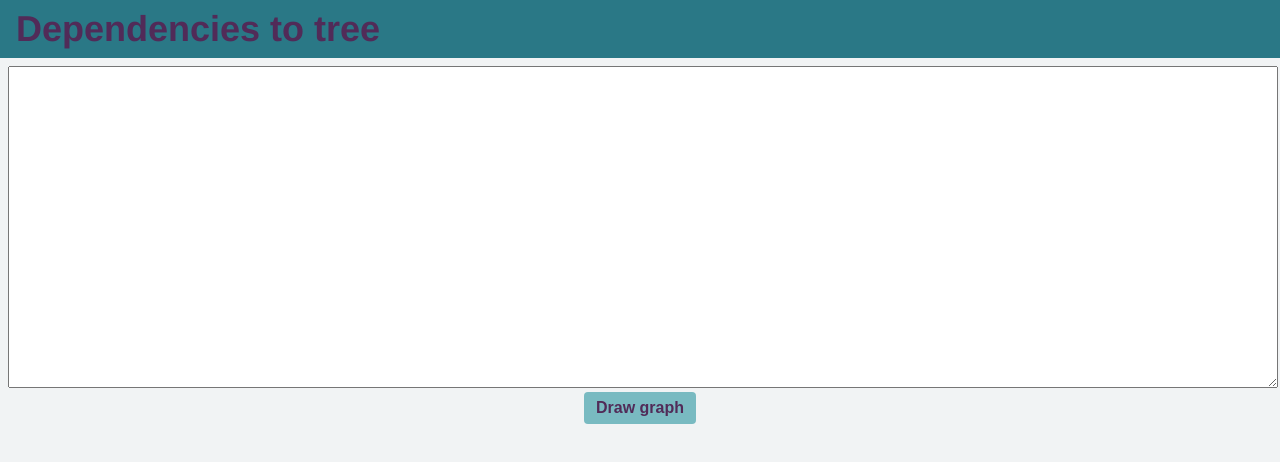
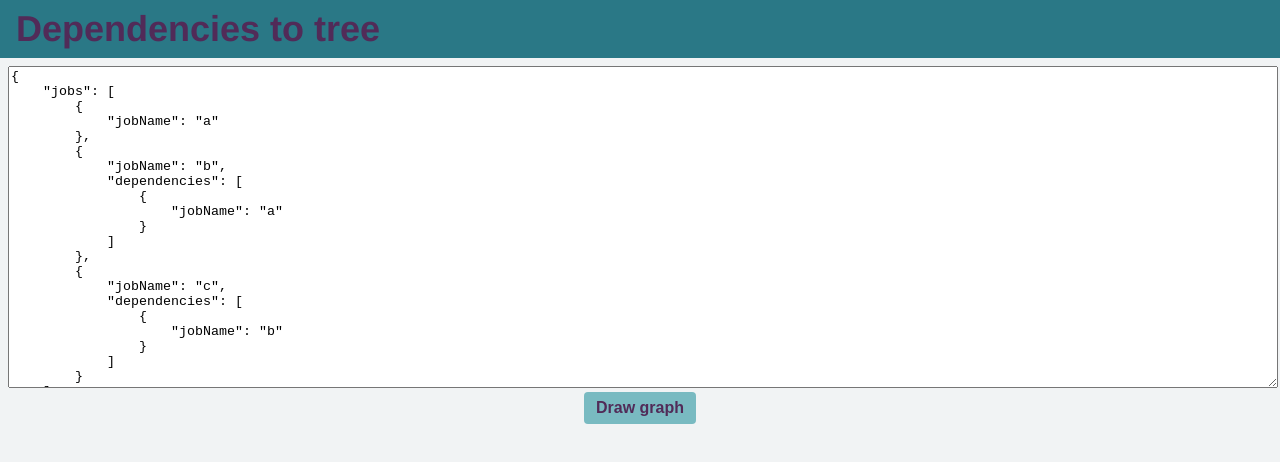
Before and after one commit to adrianabreu/dependencies-to-tree, a Vue app: page / in a window 1280 px wide. Shown: the top 462 px of the page. Built offline with nearby package versions, Linux system fonts and the light colour scheme.

Commit message:
Added default value & fix nodes without depen

```diff
--- a/src/App.vue
+++ b/src/App.vue
@@ -5,7 +5,9 @@
     </div>
     <div class="form">
       <div class="form-body">
-        <textarea v-model="inputJson" class="form-body_input"></textarea>
+        <textarea v-model="inputJson" class="form-body_input">
+
+        </textarea>
       </div>
       <div class="form-submit">
         <button @click="drawGraph(inputJson)" type="button">Draw graph</button>
@@ -29,8 +31,29 @@ export default {
   sigma: null,
   data: function() {
     return {
-      inputJson: ''
-    }
+      inputJson: `{
+    "jobs": [
+        {
+            "jobName": "a"
+        },
+        {
+            "jobName": "b",
+            "dependencies": [
+                {
+                    "jobName": "a"
+                }
+            ]
+        },
+        {
+            "jobName": "c",
+            "dependencies": [
+                {
+                    "jobName": "b"
+                }
+            ]
+        }
+    ]
+}`    }
   },
   methods: {
     drawGraph : function(json) {
--- a/src/utils/jobmapper.js
+++ b/src/utils/jobmapper.js
@@ -11,7 +11,7 @@ export function mapJsonToNode(inputJson)
 }
 
 export function calculateEdges(jsonArray) {
-    return jsonArray.filter(job =>  Array.isArray(job.dependencies)).map((job,i) => {
+    return jsonArray.filter(job => Array.isArray(job.dependencies)).map((job,i) => {
         return job.dependencies.map((dependency,j) => {
             return {
                 id: (i + 'a') + (j + 'e'),
@@ -19,7 +19,7 @@ export function calculateEdges(jsonArray) {
                 target:job.jobName
             }
         });
-    }).reduce((a,b) => a.concat(b));
+    }).reduce((a,b) => a.concat(b), []);
 }
 
 export function calculateYForNodes(jsonArray) {
@@ -48,6 +48,7 @@ export function calculateYForNodes(jsonArray) {
 }
 
 export function calculateXForNodes(jsonArray) {
+    console.log(jsonArray);
     let indexForRoot = 0;
     let registeredX = {};
     let array = jsonArray.map(job => {
```
Also changed, not shown: 1 other file (tests, documents, lock files or other folders).
